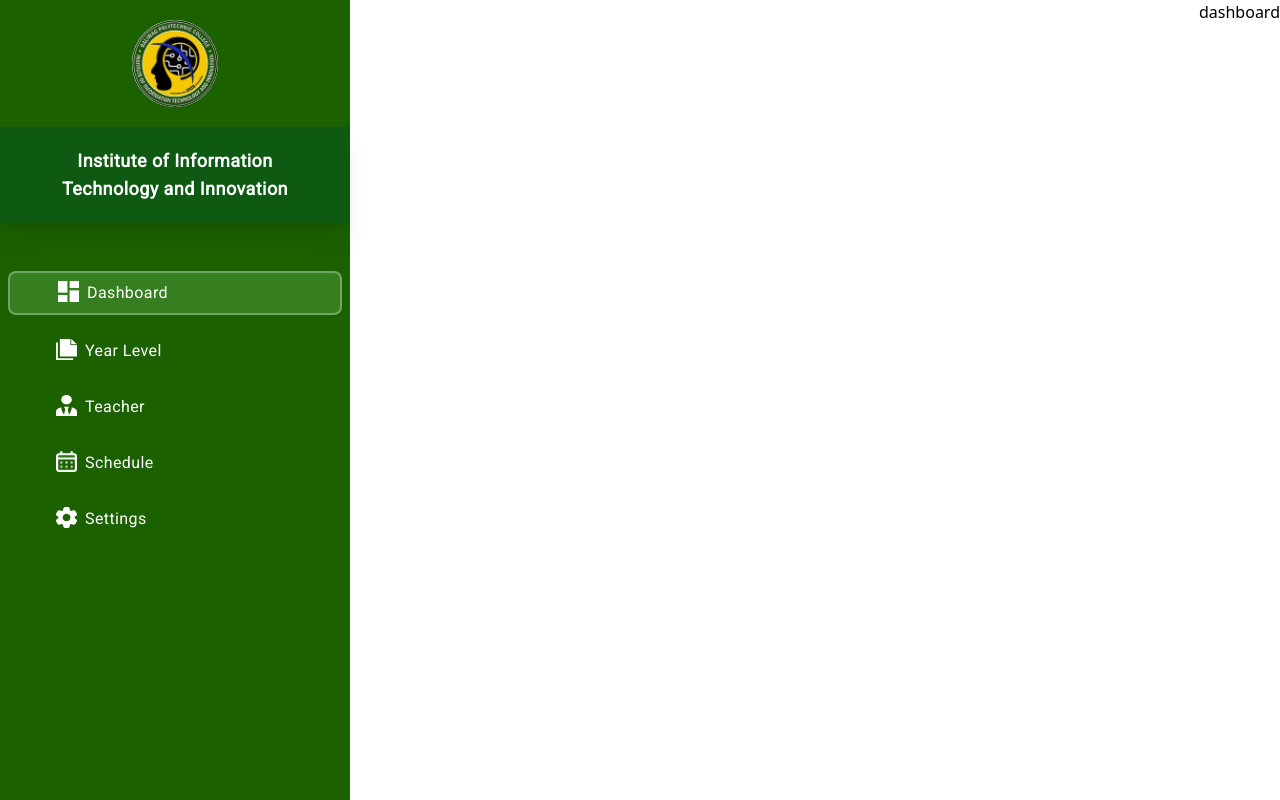
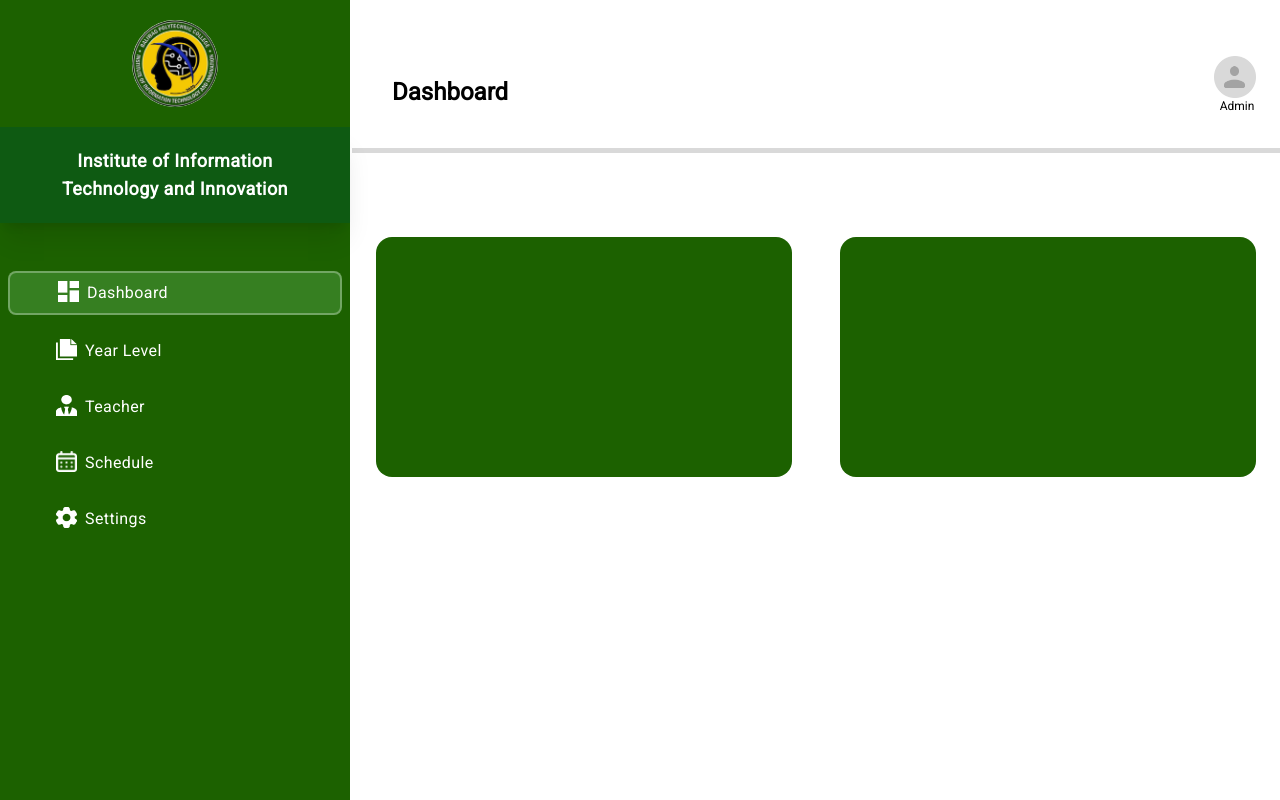
Before and after one commit to 0l3r7/IITI-pre-advising, a React (Vite) app: page /dashboard in a window 1280 px wide. Built offline with nearby package versions, Linux system fonts and the light colour scheme.

Commit message:
update navbar

```diff
--- a/src/dashboard/dashboard.jsx
+++ b/src/dashboard/dashboard.jsx
@@ -1,9 +1,48 @@
 import React from 'react'
 import './dashboard.css'
+import adminLogo from './dashboardLOGO/adminLogo.png'
+import studentLogo from './dashboardLOGO/studentLogo.png'
 
 function Dashboard() {
   return (
-    <div className='fixed right-0 '>dashboard</div>
+    <div className=' h-full pl-[55%] md:pl-88 font-RB w-full'>
+        <div>
+
+            {/*Title and admin*/}
+            <div className=' p-5 pt-14 flex justify-between
+                            border-b-5 border-[#D9D9D9]'>
+                <h1 className='font-bold text-2xl p-5'>
+                    Dashboard
+                </h1>
+                <div className=' flex-col space-x-1 '>
+                    <img
+                        src={adminLogo}
+                        alt="admin"
+                        className=' h-10.5 w-10.5 '
+                    />
+                    <h1 className='text-xs text-center'>Admin</h1>
+                </div>
+
+            </div>
+
+            {/*Contents*/}
+            <div className='pt-15 flex flex-col md:flex-row '>
+
+                {/*Students*/}
+                <div className='p-30 md:w-121.75 md:h-41.25
+                                m-6 bg-[#1C6100] rounded-2xl'>
+
+                </div>
+
+                {/*Teachers*/}
+                <div className='p-30 md:w-121.75 md:h-41.25
+                                m-6 bg-[#1C6100] rounded-2xl'>
+
+                </div>
+
+            </div>
+        </div>
+    </div>
   )
 }
 
--- a/src/navbar/nav.jsx
+++ b/src/navbar/nav.jsx
@@ -28,8 +28,9 @@ function Nav() {
   }, [location.pathname]);
 
   return (
+    <aside>
     <div className="font-RB tracking-wide">
-      <div className="fixed h-full bg-[#1C6100] w-87.5">
+      <div className="fixed h-full bg-[#1C6100] w-[45%]  md:w-87.5">
 
         {/* IITI Logo */}
         <div className="flex justify-center p-5">
@@ -150,6 +151,7 @@ function Nav() {
         </div>
       </div>
     </div>
+    </aside>
   );
 }
 
```
Also changed, not shown: src/dashboard/dashboardLOGO/adminLogo.png (added), src/dashboard/dashboardLOGO/studentLogo.png (added).
